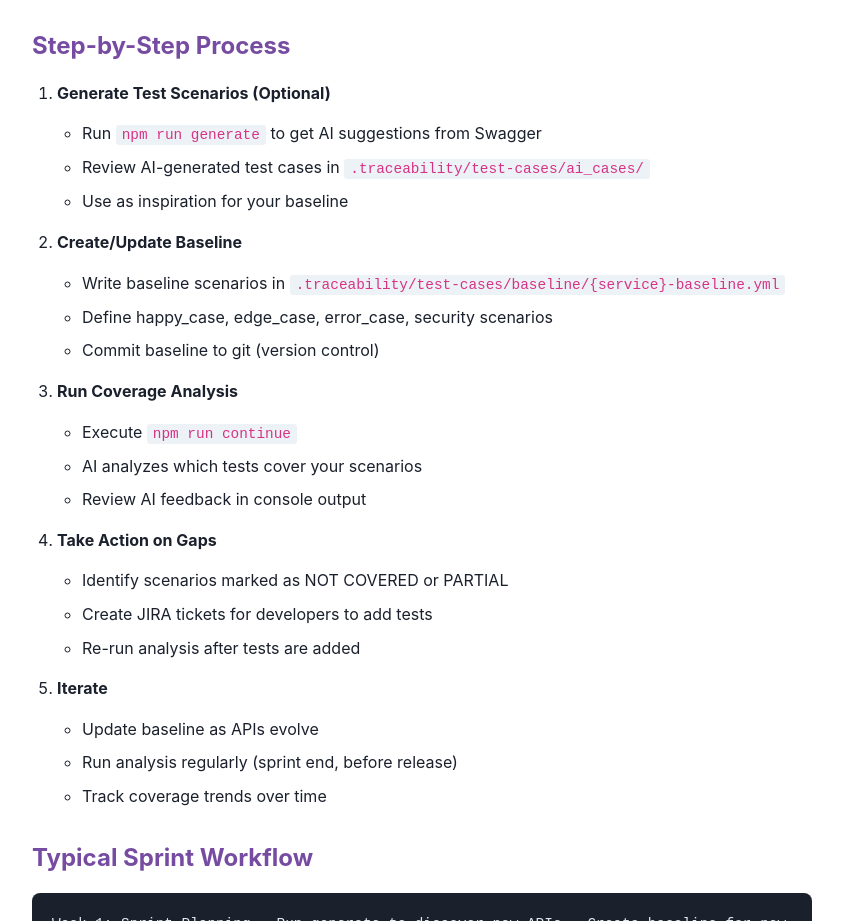
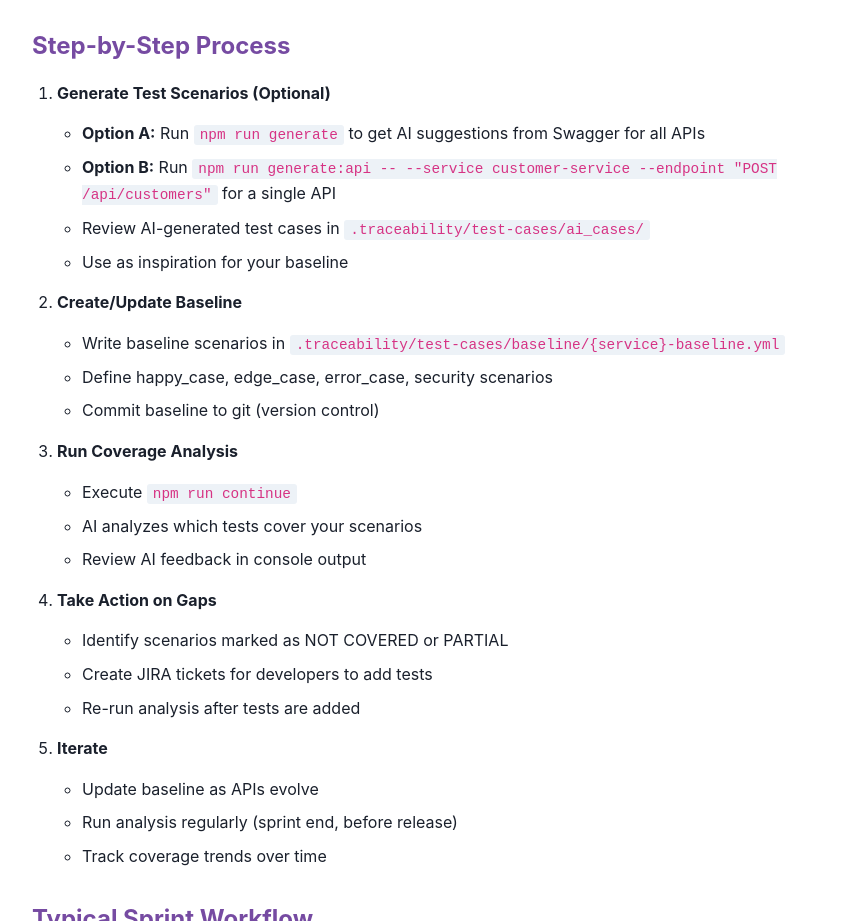
Before and after one commit to aquibshakeel/traceability-matrix-system, a website: page docs/QA_GUIDE.html in a window 1280 px wide. Shown: the part 2631-3552 px from the top of the page, without its empty margins (308-1151 px from the left). Drawn offline with Linux system fonts and the light colour scheme.

Commit message:
Add single API generation example to workflow section
- Updated Step 1 to show both generation options
- Option A: npm run generate (all APIs)
- Option B: npm run generate:api (single API)
- Now QA knows they can use either command

```diff
--- a/docs/QA_GUIDE.html
+++ b/docs/QA_GUIDE.html
@@ -184,7 +184,8 @@ npm run generate
                 <ol>
                     <li><strong>Generate Test Scenarios (Optional)</strong>
                         <ul>
-                            <li>Run <code>npm run generate</code> to get AI suggestions from Swagger</li>
+                            <li><strong>Option A:</strong> Run <code>npm run generate</code> to get AI suggestions from Swagger for all APIs</li>
+                            <li><strong>Option B:</strong> Run <code>npm run generate:api -- --service customer-service --endpoint "POST /api/customers"</code> for a single API</li>
                             <li>Review AI-generated test cases in <code>.traceability/test-cases/ai_cases/</code></li>
                             <li>Use as inspiration for your baseline</li>
                         </ul>
```
